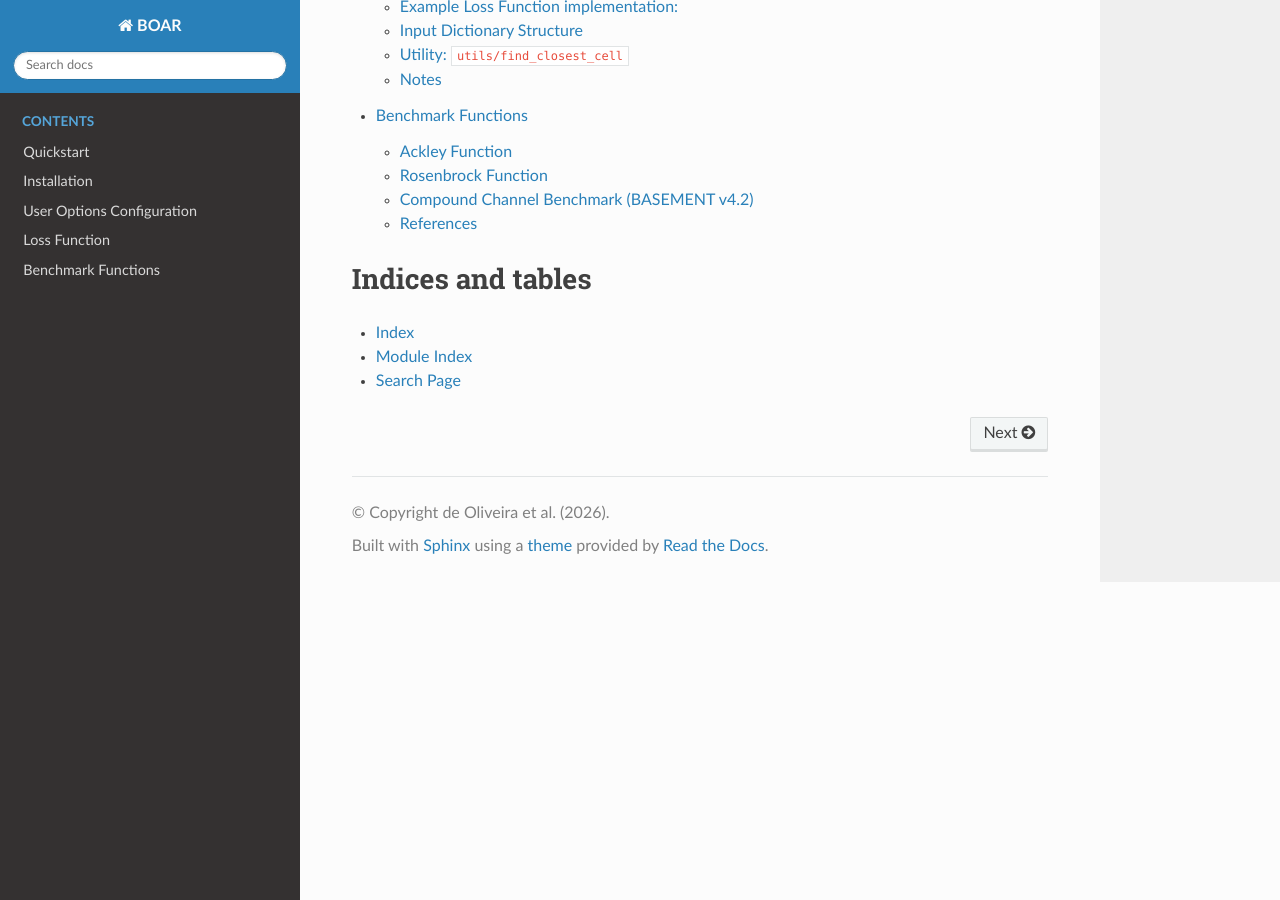
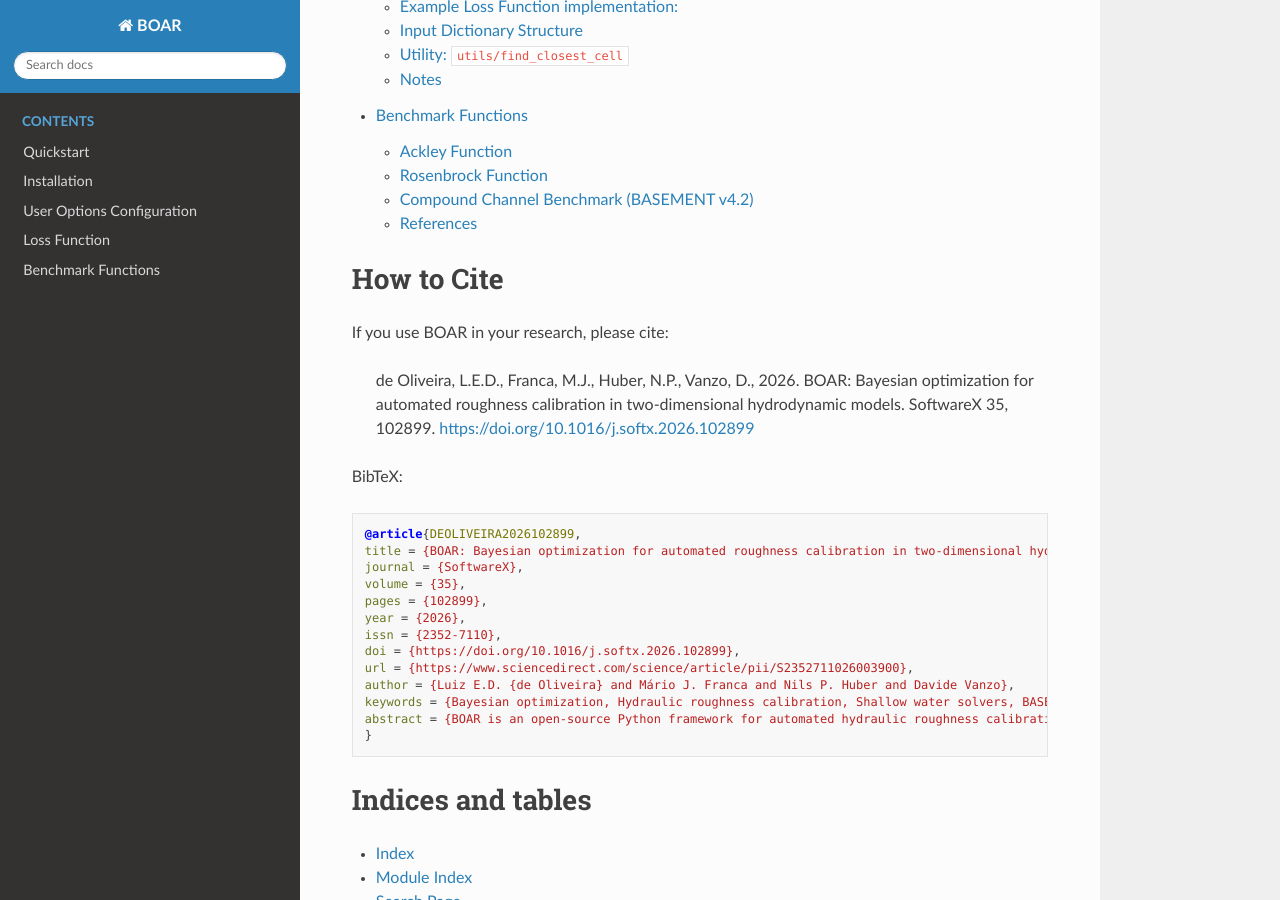
Before and after one commit to baw-de/BOAR, a Sphinx documentation site: the page built from docs/index.rst, in a window 1280 px wide and 900 px high, scrolled down 945 px. Built offline with Sphinx 7.4.7 and the Read the Docs theme 3.1.0, drawn with Linux system fonts in a browser that asks for light colours; pages that are not in the unit, such as notebooks, are missing from menus.

Commit message:
docs: adds "How to Cite" section to README and Sphinx documentation

```diff
--- a/docs/index.rst
+++ b/docs/index.rst
@@ -23,6 +23,34 @@ functions.
    source/modules
 
 
+How to Cite
+==================
+
+If you use BOAR in your research, please cite:
+
+    de Oliveira, L.E.D., Franca, M.J., Huber, N.P., Vanzo, D., 2026. BOAR: Bayesian
+    optimization for automated roughness calibration in two-dimensional hydrodynamic
+    models. SoftwareX 35, 102899. https://doi.org/10.1016/j.softx.2026.102899
+
+BibTeX:
+
+.. code-block:: bibtex
+
+   @article{DEOLIVEIRA2026102899,
+   title = {BOAR: Bayesian optimization for automated roughness calibration in two-dimensional hydrodynamic models},
+   journal = {SoftwareX},
+   volume = {35},
+   pages = {102899},
+   year = {2026},
+   issn = {2352-7110},
+   doi = {https://doi.org/10.1016/j.softx.2026.102899},
+   url = {https://www.sciencedirect.com/science/article/pii/S2352711026003900},
+   author = {Luiz E.D. {de Oliveira} and Mário J. Franca and Nils P. Huber and Davide Vanzo},
+   keywords = {Bayesian optimization, Hydraulic roughness calibration, Shallow water solvers, BASEMENT, Surrogate model, Gaussian process, Model calibration},
+   abstract = {BOAR is an open-source Python framework for automated hydraulic roughness calibration in two-dimensional shallow-water numerical solvers. BOAR combines Bayesian optimization with conditional sampling to integrate expert knowledge, including feasible parameter ranges and inter-parameter constraints, thereby reducing the number of model evaluations. It standardizes calibration workflows, improves reproducibility, and supports flexible, user-defined loss functions. Applied to 25 laboratory vegetated compound-channel flow cases, it converged within a median of 9 model runs for a depth-error of 0.4%--1.5% tolerance. The current implementation interfaces with BASEMENT and can be extended to other river-modeling tools, providing a flexible and extensible solution for hydraulic modeling.}
+   }
+
+
 Indices and tables
 ==================
 
```
Also changed, not shown: README.md (+24 -0 lines).
